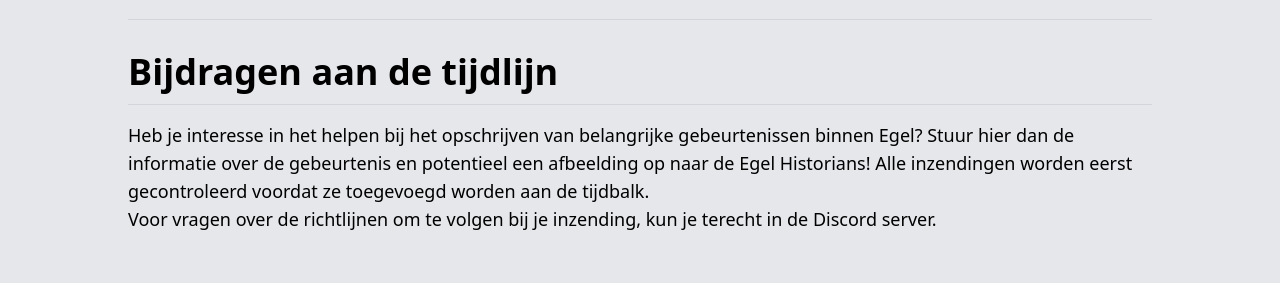
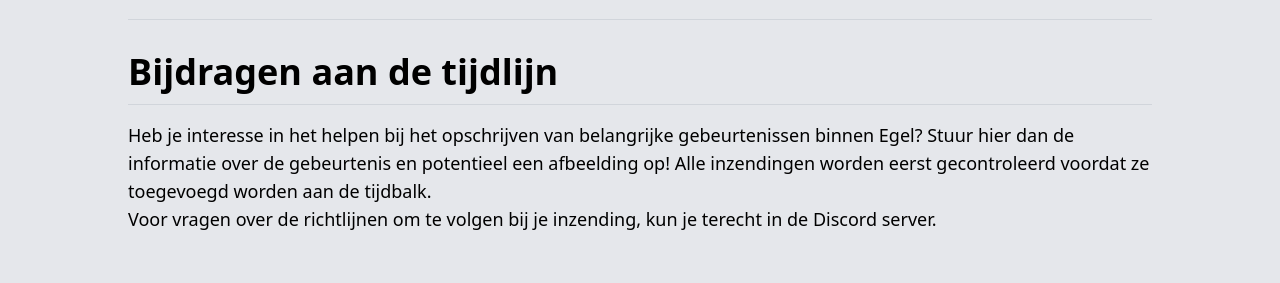
Before and after one commit to niek-peters/egel, a SvelteKit app: page /geschiedenis in a window 1280 px wide. Shown: the part 1060-1343 px from the top of the page. Built offline with nearby package versions, Linux system fonts and the light colour scheme; no server answers; the database is empty.

Commit message:
Added minimal form validation to the event submission form

```diff
--- a/src/components/history/contribute.svelte
+++ b/src/components/history/contribute.svelte
@@ -39,9 +39,8 @@
 		</h1>
 		<p class="text-lg">
 			Heb je interesse in het helpen bij het opschrijven van belangrijke gebeurtenissen binnen Egel?
-			Stuur hier dan de informatie over de gebeurtenis en potentieel een afbeelding op naar de Egel
-			Historians! Alle inzendingen worden eerst gecontroleerd voordat ze toegevoegd worden aan de
-			tijdbalk.
+			Stuur hier dan de informatie over de gebeurtenis en potentieel een afbeelding op! Alle
+			inzendingen worden eerst gecontroleerd voordat ze toegevoegd worden aan de tijdbalk.
 			<br />
 			Voor vragen over de richtlijnen om te volgen bij je inzending, kun je terecht in de Discord server.
 		</p>
@@ -53,6 +52,8 @@
 				type="text"
 				name="title"
 				id="title"
+				minlength="3"
+				maxlength="50"
 				bind:value={title}
 				class="w-full rounded-lg border outline-none border-gray-300 p-2 mb-4 focus:border-purple-500 transition"
 			/>
@@ -69,6 +70,8 @@
 			<textarea
 				name="description"
 				id="description"
+				minlength="3"
+				maxlength="1023"
 				bind:value={description}
 				class="w-full  rounded-lg border outline-none border-gray-300 p-2 mb-4 focus:border-purple-500 transition"
 			/>
```
